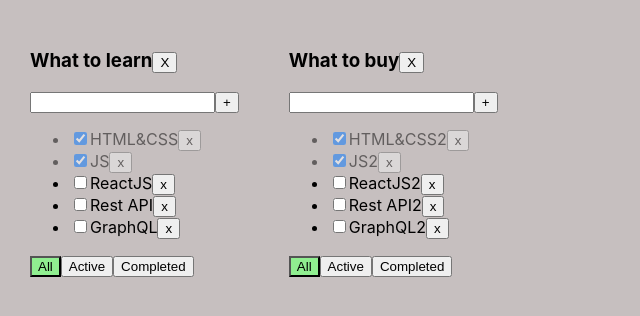
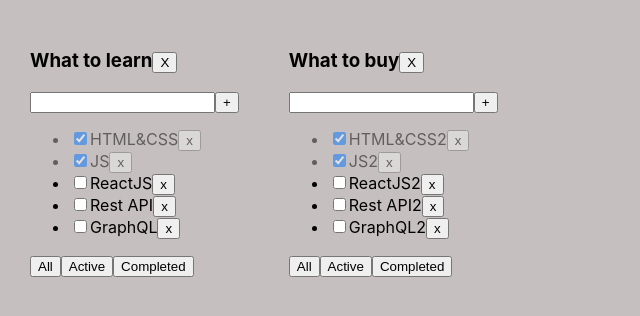
Before and after one commit to pasosh12/todolist, a React (Vite) app: page / in a window 1280 px wide. Shown: the top 316 px of the page, without its empty margins (0-640 px from the left). Built offline with nearby package versions, Linux system fonts and the light colour scheme.

Commit message:
button component edited + stylization

```diff
--- a/src/App.css
+++ b/src/App.css
@@ -17,9 +17,10 @@
 .error-message{
   color: red;
 }
-.active-filter{
-  background-color: lightgreen;
-}
+
 .is-done{
   opacity: 0.5;
 }
+.buttonFilter + .active-filter {
+    background-color: lightgreen;
+}
--- a/src/Button.tsx
+++ b/src/Button.tsx
@@ -1,10 +1,4 @@
 import {ButtonHTMLAttributes} from "react";
-// type Props={
-//     title: string,
-//     onClickHandler?: () => void,
-//     disabled?: boolean,
-//     className?: string
-// }
 
 type Props=ButtonHTMLAttributes<HTMLButtonElement>
 
--- a/src/TodolistItem.tsx
+++ b/src/TodolistItem.tsx
@@ -1,5 +1,6 @@
 import {ChangeEvent, KeyboardEvent, useState} from 'react';
 import {FilterValuesType} from './App';
+import {Button} from "./Button.tsx";
 
 export type TaskType = {
     id: string
@@ -75,18 +76,18 @@
                                onChange={onChangeHandler}
                                checked={t.isDone}/>
                         <span>{t.title}</span>
-                        <button onClick={onClickHandler}>x</button>
+                        <Button title='x' onClick={onClickHandler}/>
                     </li>
                 })
             }
         </ul>
         <div>
-            <button className={props.filter === 'all' ? "active-filter" : ""}
-                    onClick={onAllClickHandler}>All</button>
-            <button className={props.filter === 'active' ? "active-filter" : ""}
-                    onClick={onActiveClickHandler}>Active</button>
-            <button className={props.filter === 'completed' ? "active-filter" : ""}
-                    onClick={onCompletedClickHandler}>Completed</button>
+            <Button className={`buttonFilter ${props.filter === 'all' ? "active-filter" : ""}`}
+                    onClick={onAllClickHandler} title = 'All'/>
+            <Button className={`buttonFilter ${props.filter === 'active' ? "active-filter" : ""}`}
+                    onClick={onActiveClickHandler} title = 'Active' />
+            <Button className={`buttonFilter ${props.filter === 'completed' ? "active-filter" : ""}`}
+                    onClick={onCompletedClickHandler} title = 'Completed'/>
         </div>
     </div>
 }
```
